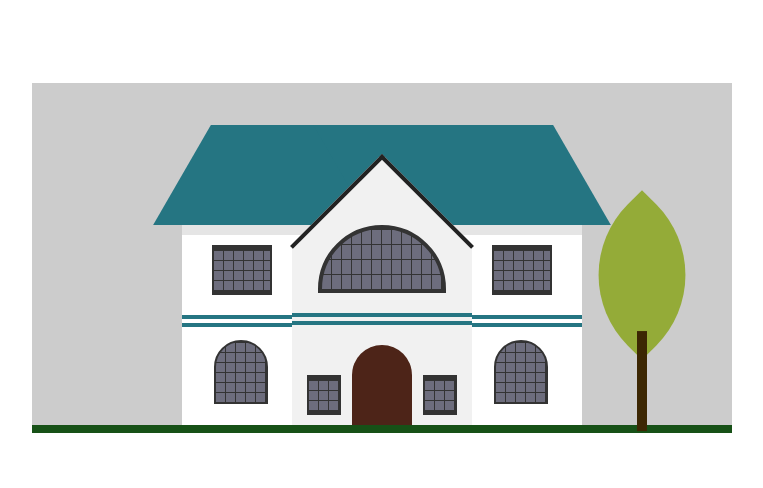
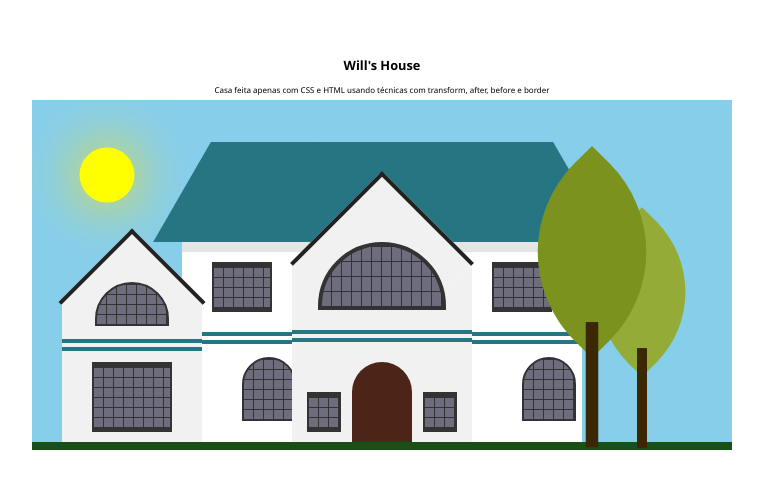
Before and after one commit to osdeving/css-house, a plain HTML site: page index.html in a window 1280 px wide. Shown: the part 142-630 px from the top of the page, without its empty margins (258-1021 px from the left). Drawn offline with Linux system fonts and the light colour scheme.

Commit message:
feat: adicionar sol

```diff
--- a/index.html
+++ b/index.html
@@ -7,7 +7,13 @@
     <link rel="stylesheet" href="style.css">
 </head>
 <body>
+
+    <div class="container">
+        <h1>Will's House<h1>
+        <p> Casa feita apenas com CSS e HTML usando técnicas com transform, after, before e border</p>
         <div class="house">
+            <div class="sun"></div>
+
             <div class="main">
                 <div class="windows-right"></div>
                 <div class="windows-left"></div>
@@ -17,9 +23,15 @@
                     <div class="line"></div>
                     <div class="door"></div>
                 </div>
+                <div class="side">
+                    <div class="line"></div>
+                    <div class="windows"></div>
+                </div>
 
                 <div class="tree"></div>
+                <div class="tree tree2"></div>
 
+            </div>
         </div>
     </div>
 </body>
--- a/style.css
+++ b/style.css
@@ -4,20 +4,38 @@
     box-sizing: border-box;
 }
 
-body {
+.container {
     display: flex;
     justify-content: center;
     align-items: center;
+    flex-direction: column;
     min-height: 100vh;
     overflow: hidden;
+}
+
+.container h1 {
+    text-align: center;
+    margin-bottom: 10px;
+    font-size: 0.8rem;
+    font-weight: 700;
+    font-family: 'Segoe UI', Tahoma, Geneva, Verdana, sans-serif
+}
+
+.container p {
+    text-align: center;
+    margin-bottom: 5px;
+    font-size: 0.5rem;
+    font-weight: 200;
+    font-family: 'Segoe UI', Tahoma, Geneva, Verdana, sans-serif
 }
 
 .house {
     position: relative;
     width: 700px;
     height: 350px;
-    background: #ccc;
+    background-color: skyblue;
     border-bottom: 8px solid #175117;
+
 
 }
 
@@ -29,6 +47,7 @@ body {
     width: 400px;
     height: 200px;
     background: #fff;
+
 }
 
 .main::before {
@@ -237,6 +256,67 @@ body {
     border-top-right-radius: 60px;
 }
 
+.side {
+    position: absolute;
+    bottom: 0;
+    left: -120px;
+    width: 140px;
+    height: 140px;
+    background: #f1f1f1;
+}
+
+.side::before {
+    content: '';
+    position: absolute;
+    top: -52px;
+    left: 50%;
+    transform: translateX(-50%) rotate(45deg);
+    width: 100px;
+    height: 100px;
+    background:#f1f1f1;
+    border-top: 4px solid #222;
+    border-left: 4px solid #222;
+
+}
+
+.side::after {
+    content: '';
+    position: absolute;
+    top: -20px;
+    left: 50%;
+    transform: translateX(-50%);
+    width: 70px;
+    height: 40px;
+    background-color: #333;
+    background-image:
+        linear-gradient(to right, transparent 10%, transparent 90%, #333 90%),
+        linear-gradient(to bottom, transparent 10%, #6d6d7d 10%, #6d6d7d 90%);
+    background-size: 10px 10px;
+    border: 2px solid #333;
+    border-top-left-radius: 60px;
+    border-top-right-radius: 60px;
+}
+
+.side .line {
+    transform: translateY(-16px);
+}
+
+.windows {
+    position: absolute;
+    top: 60px;
+    left: 30px;
+    width: 80px;
+    height: 70px;
+    background: #333;
+    background-image:
+        linear-gradient(to right, transparent 10%, transparent 90%, #333 90%),
+        linear-gradient(to bottom, transparent 10%, #6d6d7d 10%, #6d6d7d 90%);
+    background-size: 10px 10px;
+    border: 2px solid #333;
+    border-top: 5px solid #333;
+    border-bottom: 5px solid #333;
+}
+
 .tree {
     position: absolute;
     top: -10px;
@@ -258,4 +338,40 @@ body {
     height: 100px;
     background-color: #3c2703;
     transform: rotate(45deg);
+
 }
+
+.tree2 {
+    top: -50px;
+    right: -70px;
+    background-color: #7b921f;
+    transform: rotate(315deg) scale(1.25);
+}
+
+.sun {
+    position: relative;
+    top: 50px;
+    left: 50px;
+    width: 50px;
+    height: 50px;
+    background-color: yellow;
+    border-radius: 50%;
+    box-shadow: 0 0 30px rgba(255, 223, 0, 0.7);
+    animation: pulse 2s infinite ease-in-out;
+}
+
+
+@keyframes pulse {
+    0% {
+        transform: scale(1);
+        box-shadow: 0 0 30px rgba(255, 223, 0, 0.7);
+    }
+    50% {
+        transform: scale(1.1);
+        box-shadow: 0 0 50px rgba(255, 223, 0, 1);
+    }
+    100% {
+        transform: scale(1);
+        box-shadow: 0 0 30px rgba(255, 223, 0, 0.7);
+    }
+}
```
Lines whose indentation alone changed are shown as unchanged.
